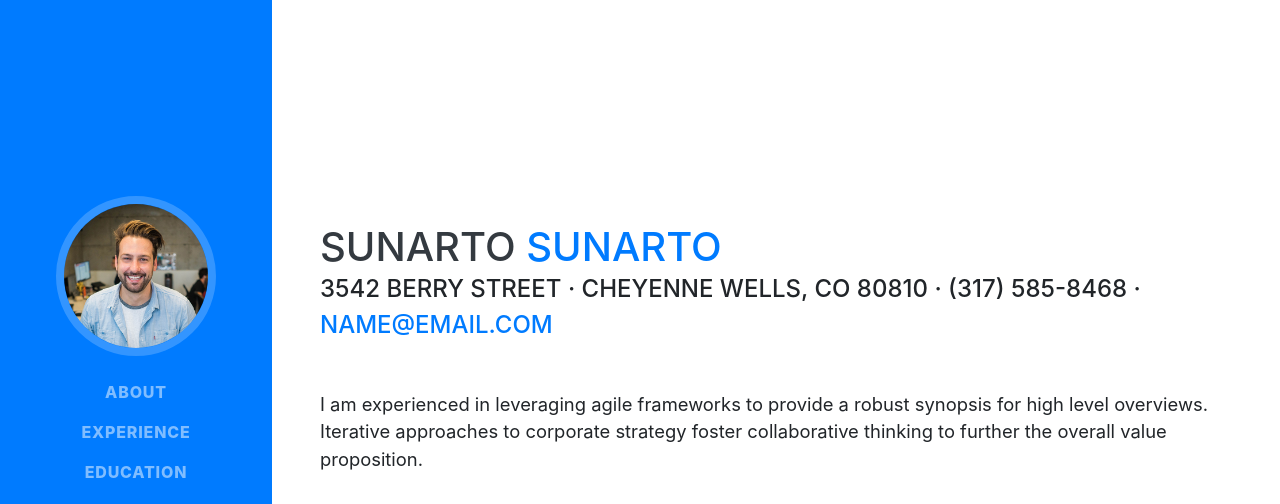
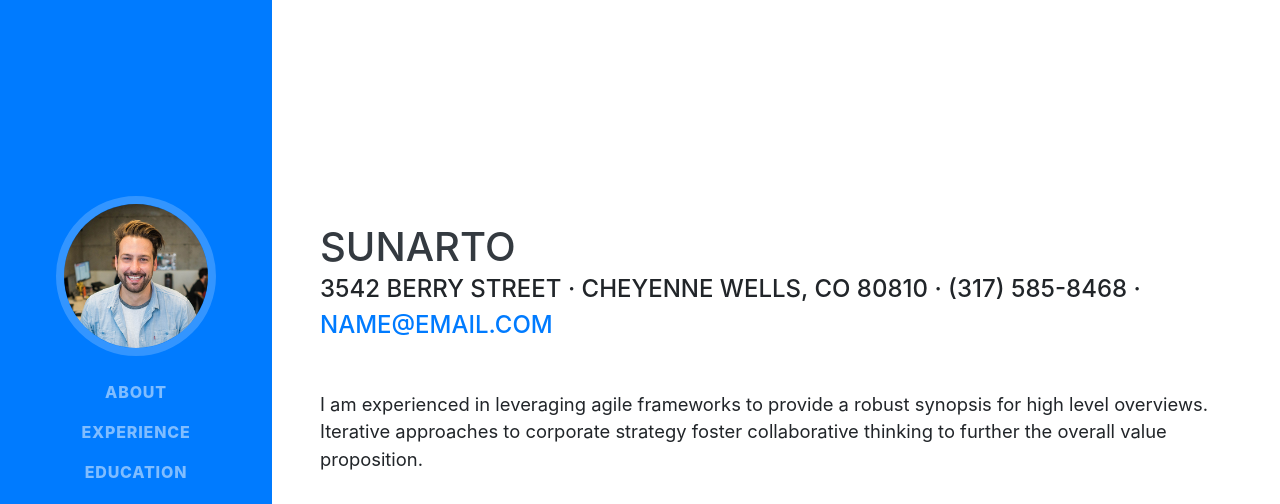
Before and after one commit to Sunartoid/Sunarto, a website with bundled scripts: page index.html in a window 1280 px wide. Shown: the top 504 px of the page. Built offline with nearby package versions, Linux system fonts and the light colour scheme; a web font is replaced by a local one.

Commit message:
Update index.html

```diff
--- a/index.html
+++ b/index.html
@@ -64,8 +64,7 @@
     <section class="resume-section p-3 p-lg-5 d-flex align-items-center" id="about">
       <div class="w-100">
         <h1 class="mb-0">Sunarto
-          <span class="text-primary">Sunarto</span>
-        </h1>
+          </h1>
         <div class="subheading mb-5">3542 Berry Street · Cheyenne Wells, CO 80810 · (317) 585-8468 ·
           <a href="mailto:name@email.com">name@email.com</a>
         </div>
```
